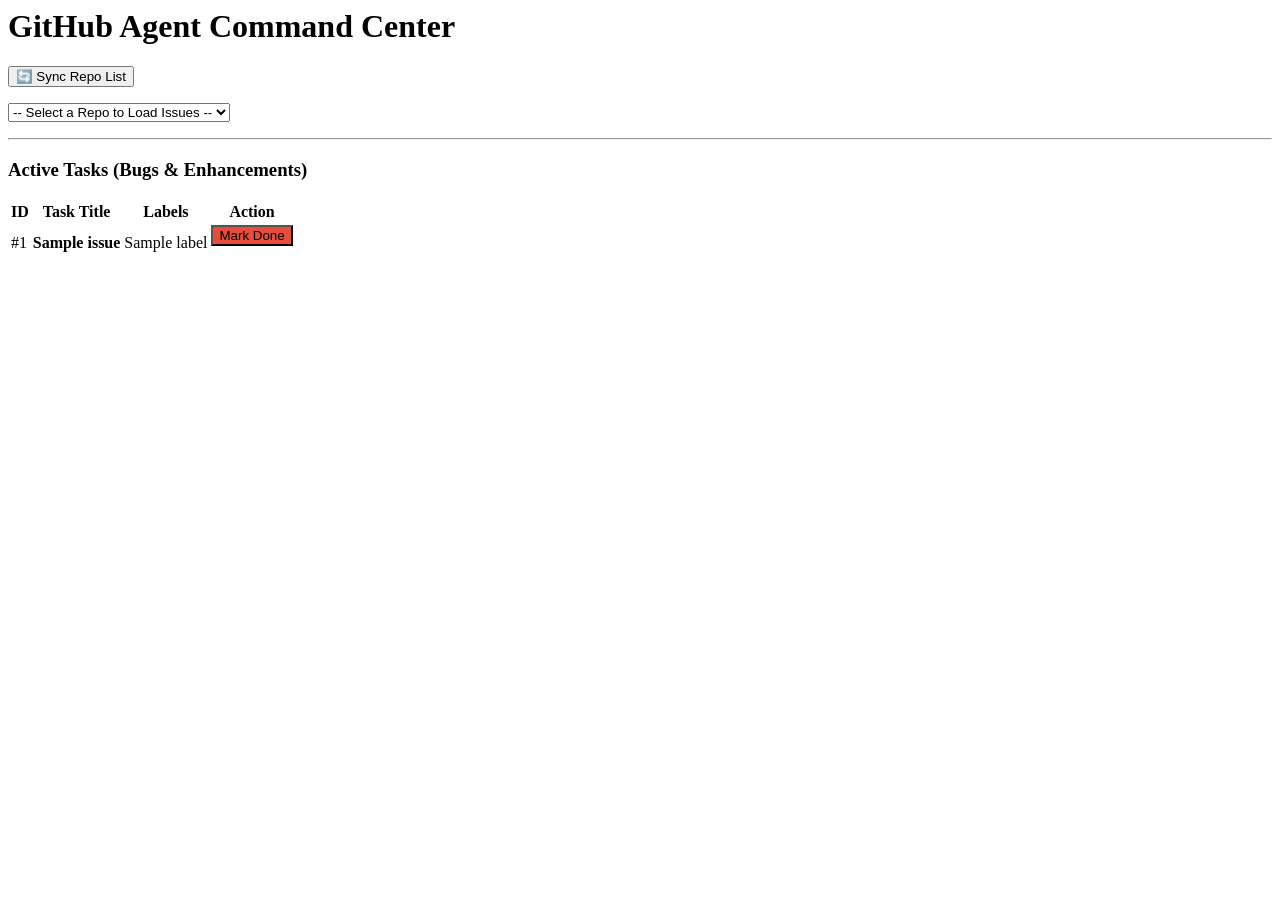
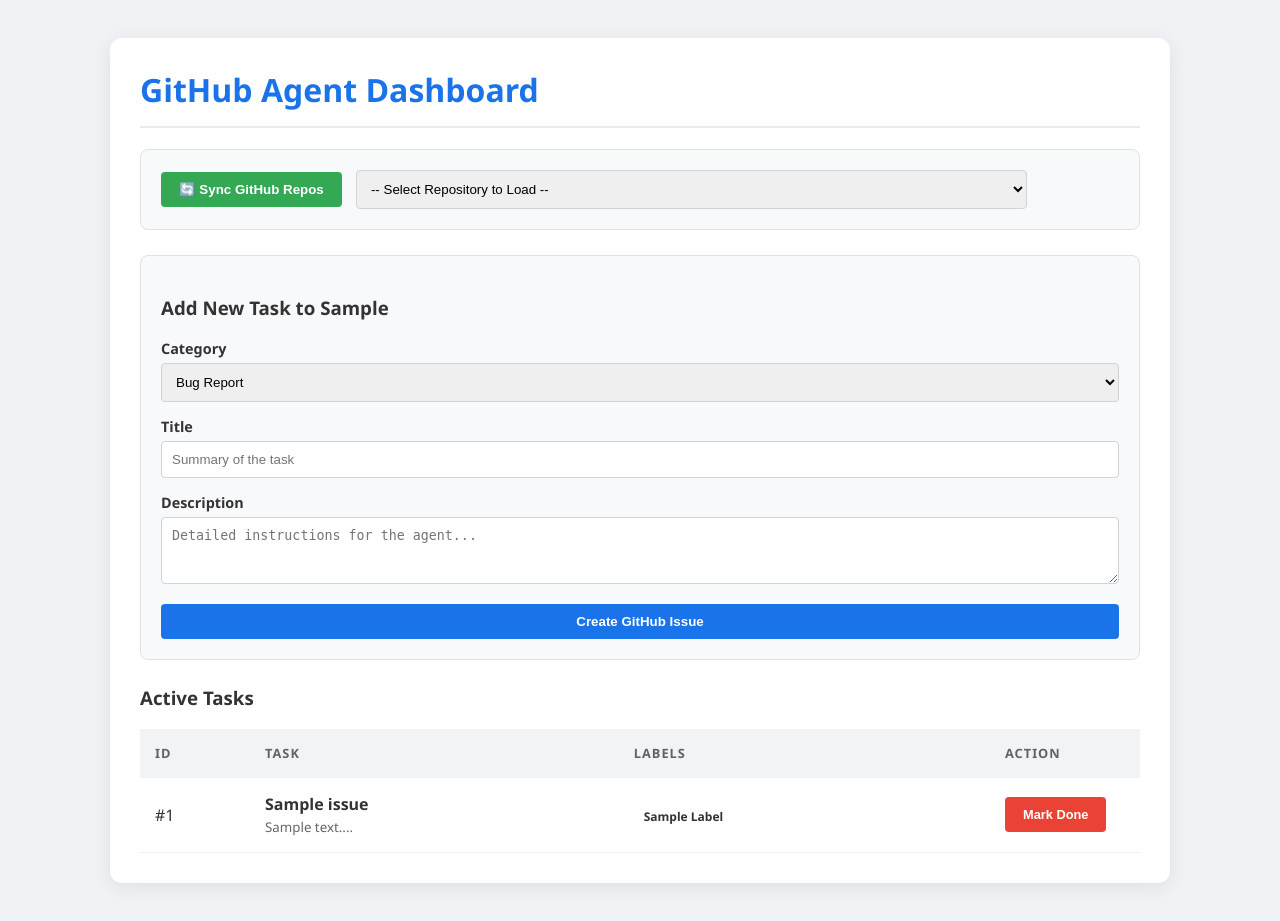
Before and after one commit to LarziniHoudini/ai_dev_team, a Flask app: template web_ui/templates/index.html in a window 1280 px wide. Before the commit the page ends 252 px from the top, so only its background shows below. Run offline with Flask 3, Linux system fonts and the light colour scheme; the template is opened without the code that fills it: most values are stand-ins (such as "Sample title", 1, 10 or a date in 2020).

Commit message:
Fix: removed secrets

```diff
--- a/web_ui/app.py
+++ b/web_ui/app.py
@@ -1,14 +1,18 @@
+import token
+
 from flask import Flask, render_template, request, redirect
+from flask.cli import load_dotenv
 from github import Github
 import os
 
 app = Flask(__name__)
 
-# --- CONFIG ---
-GITHUB_TOKEN = "YOUR_GITHUB_TOKEN_HERE"
-g = Github(GITHUB_TOKEN)
+# --- HARD-CODED CONFIG (Experimentation Mode) ---
+load_dotenv()
+g = Github(os.getenv("GITHUB_TOKEN"))
 
-# Temporary memory to store fetched data
+
+# Persistent state for the session
 current_repo_name = None
 repo_list = []
 issue_list = []
@@ -23,54 +27,72 @@
 @app.route('/refresh_repos', methods=['POST'])
 def refresh_repos():
     global repo_list
-    repo_list = [repo.full_name for repo in g.get_user().get_repos()]
-    repo_list.sort()
+    try:
+        # Fetching your repositories
+        repo_list = [repo.full_name for repo in g.get_user().get_repos()]
+        repo_list.sort()
+    except Exception as e:
+        print(f"GitHub Error: {e}")
     return redirect('/')
 
 @app.route('/fetch_issues', methods=['POST'])
 def fetch_issues():
     global issue_list, current_repo_name
     repo_full_name = request.form.get('repository')
+    if not repo_full_name: return redirect('/')
+
     current_repo_name = repo_full_name
+    return fetch_issues_logic(repo_full_name)
 
-    repo = g.get_repo(repo_full_name)
-    # Fetch open issues
-    raw_issues = repo.get_issues(state='open')
+@app.route('/create_issue', methods=['POST'])
+def create_issue():
+    if not current_repo_name: return redirect('/')
 
-    issue_list = []
-    for i in raw_issues:
-        # Filter for specifically 'bug' or 'enhancement'
-        labels = [l.name.lower() for l in i.labels]
-        if 'bug' in labels or 'enhancement' in labels:
-            issue_list.append({
-                'id': i.number,
-                'title': i.title,
-                'body': i.body,
-                'labels': labels,
-                'url': i.html_url
-            })
-    return redirect('/')
+    title = request.form.get('title')
+    body = request.form.get('description')
+    label_type = request.form.get('category') # 'bug' or 'enhancement'
+
+    try:
+        repo = g.get_repo(current_repo_name)
+        repo.create_issue(title=title, body=body, labels=[label_type])
+    except Exception as e:
+        print(f"Error creating issue: {e}")
+
+    return fetch_issues_logic(current_repo_name)
 
 @app.route('/close_issue/<int:issue_id>', methods=['POST'])
 def close_issue(issue_id):
     if current_repo_name:
-        repo = g.get_repo(current_repo_name)
-        issue = repo.get_issue(number=issue_id)
-        issue.edit(state='closed')
-        # Refresh the local list after closing
-        return fetch_issues_logic(current_repo_name)
-    return redirect('/')
+        try:
+            repo = g.get_repo(current_repo_name)
+            issue = repo.get_issue(number=issue_id)
+            issue.edit(state='closed')
+        except Exception as e:
+            print(f"Error closing issue: {e}")
+    return fetch_issues_logic(current_repo_name)
 
 def fetch_issues_logic(repo_name):
-    # Helper to refresh list internally
-    global issue_list
-    repo = g.get_repo(repo_name)
-    raw_issues = repo.get_issues(state='open')
-    issue_list = [{
-        'id': i.number, 'title': i.title, 'body': i.body,
-        'labels': [l.name for l in i.labels]
-    } for i in raw_issues if any(l.name.lower() in ['bug', 'enhancement'] for l in i.labels)]
+    global issue_list, current_repo_name
+    current_repo_name = repo_name
+    try:
+        repo = g.get_repo(repo_name)
+        raw_issues = repo.get_issues(state='open')
+
+        issue_list = []
+        for i in raw_issues:
+            labels = [l.name.lower() for l in i.labels]
+            # Only show if it has the right labels
+            if any(label in ['bug', 'enhancement'] for label in labels):
+                issue_list.append({
+                    'id': i.number,
+                    'title': i.title,
+                    'body': i.body if i.body else "",
+                    'labels': labels
+                })
+    except Exception as e:
+        print(f"Error fetching issues: {e}")
     return redirect('/')
 
 if __name__ == '__main__':
+    print("\nStarting Web UI on http://127.0.0.1:5000")
     app.run(debug=True)
--- a/web_ui/templates/index.html
+++ b/web_ui/templates/index.html
@@ -1,48 +1,105 @@
+<!DOCTYPE html>
+<html lang="en">
+<head>
+    <meta charset="UTF-8">
+    <title>Java Agent Command Center</title>
+    <style>
+        body { font-family: 'Segoe UI', Tahoma, Geneva, Verdana, sans-serif; background: #f0f2f5; padding: 30px; color: #333; }
+        .container { max-width: 1000px; margin: auto; background: white; padding: 30px; border-radius: 12px; box-shadow: 0 4px 20px rgba(0,0,0,0.08); }
+        h1 { color: #1a73e8; border-bottom: 2px solid #e8eaed; padding-bottom: 15px; margin-top: 0; }
+        .section-box { background: #f8f9fa; border: 1px solid #dee2e6; padding: 20px; border-radius: 8px; margin-bottom: 25px; }
+        .form-group { margin-bottom: 15px; }
+        label { display: block; margin-bottom: 5px; font-weight: 600; font-size: 0.9em; }
+        input, select, textarea { width: 100%; padding: 10px; border: 1px solid #ced4da; border-radius: 4px; box-sizing: border-box; }
+        .btn { padding: 10px 18px; border: none; border-radius: 4px; cursor: pointer; font-weight: 600; transition: 0.2s; }
+        .btn-refresh { background: #34a853; color: white; }
+        .btn-primary { background: #1a73e8; color: white; width: 100%; }
+        .btn-close { background: #ea4335; color: white; font-size: 0.8em; }
+        .btn:hover { opacity: 0.9; transform: translateY(-1px); }
+        table { width: 100%; border-collapse: collapse; margin-top: 15px; background: white; }
+        th, td { padding: 15px; border-bottom: 1px solid #edf2f7; text-align: left; }
+        th { background: #f1f3f4; color: #5f6368; text-transform: uppercase; font-size: 0.8em; letter-spacing: 1px; }
+        .badge { padding: 4px 10px; border-radius: 20px; font-size: 0.75em; font-weight: bold; margin-right: 5px; text-transform: capitalize; }
+        .bug { background: #fce8e6; color: #d93025; }
+        .enhancement { background: #e6f4ea; color: #1e8e3e; }
+    </style>
+</head>
+<body>
     <div class="container">
-    <h1>GitHub Agent Command Center</h1>
+        <h1>GitHub Agent Dashboard</h1>
 
-    <form action="/refresh_repos" method="POST">
-        <button type="submit" class="btn btn-refresh">🔄 Sync Repo List</button>
+        <!-- Repo Sync -->
+        <div class="section-box">
+            <form action="/refresh_repos" method="POST" style="display: inline;">
+                <button type="submit" class="btn btn-refresh">🔄 Sync GitHub Repos</button>
             </form>
-
-    <form action="/fetch_issues" method="POST" style="margin-top: 10px;">
+            <form action="/fetch_issues" method="POST" style="display: inline-block; margin-left: 10px; width: 70%;">
                 <select name="repository" onchange="this.form.submit()">
-            <option>-- Select a Repo to Load Issues --</option>
+                    <option value="">-- Select Repository to Load --</option>
                     {% for repo in repos %}
                     <option value="{{ repo }}" {{ 'selected' if repo == selected_repo }}>{{ repo }}</option>
                     {% endfor %}
                 </select>
             </form>
+        </div>
 
-    <hr>
+        {% if selected_repo %}
+        <!-- Create Issue Form -->
+        <div class="section-box">
+            <h3>Add New Task to {{ selected_repo }}</h3>
+            <form action="/create_issue" method="POST">
+                <div class="form-group">
+                    <label>Category</label>
+                    <select name="category">
+                        <option value="bug">Bug Report</option>
+                        <option value="enhancement">New Feature / Enhancement</option>
+                    </select>
+                </div>
+                <div class="form-group">
+                    <label>Title</label>
+                    <input type="text" name="title" placeholder="Summary of the task" required>
+                </div>
+                <div class="form-group">
+                    <label>Description</label>
+                    <textarea name="description" rows="3" placeholder="Detailed instructions for the agent..."></textarea>
+                </div>
+                <button type="submit" class="btn btn-primary">Create GitHub Issue</button>
+            </form>
+        </div>
 
-    <h3>Active Tasks (Bugs & Enhancements)</h3>
+        <!-- Issue Table -->
+        <h3>Active Tasks</h3>
         <table>
             <thead>
                 <tr>
-                <th>ID</th>
-                <th>Task Title</th>
+                    <th style="width: 80px;">ID</th>
+                    <th>Task</th>
                     <th>Labels</th>
-                <th>Action</th>
+                    <th style="width: 120px;">Action</th>
                 </tr>
             </thead>
             <tbody>
                 {% for issue in issues %}
                 <tr>
                     <td>#{{ issue.id }}</td>
-                <td><strong>{{ issue.title }}</strong></td>
+                    <td><strong>{{ issue.title }}</strong><br><small style="color:#666;">{{ issue.body[:100] }}...</small></td>
                     <td>
                         {% for label in issue.labels %}
-                    <span class="badge">{{ label }}</span>
+                        <span class="badge {{ label }}">{{ label }}</span>
                         {% endfor %}
                     </td>
                     <td>
                         <form action="/close_issue/{{ issue.id }}" method="POST">
-                        <button type="submit" class="btn" style="background:#e74c3c;">Mark Done</button>
+                            <button type="submit" class="btn btn-close">Mark Done</button>
                         </form>
                     </td>
                 </tr>
                 {% endfor %}
             </tbody>
         </table>
+        {% else %}
+        <p style="text-align: center; color: #666; margin-top: 50px;">Select a repository above to start managing agent tasks.</p>
+        {% endif %}
     </div>
+</body>
+</html>
```
Also changed, not shown: 1 other file. Lines whose indentation alone changed are shown as unchanged.
